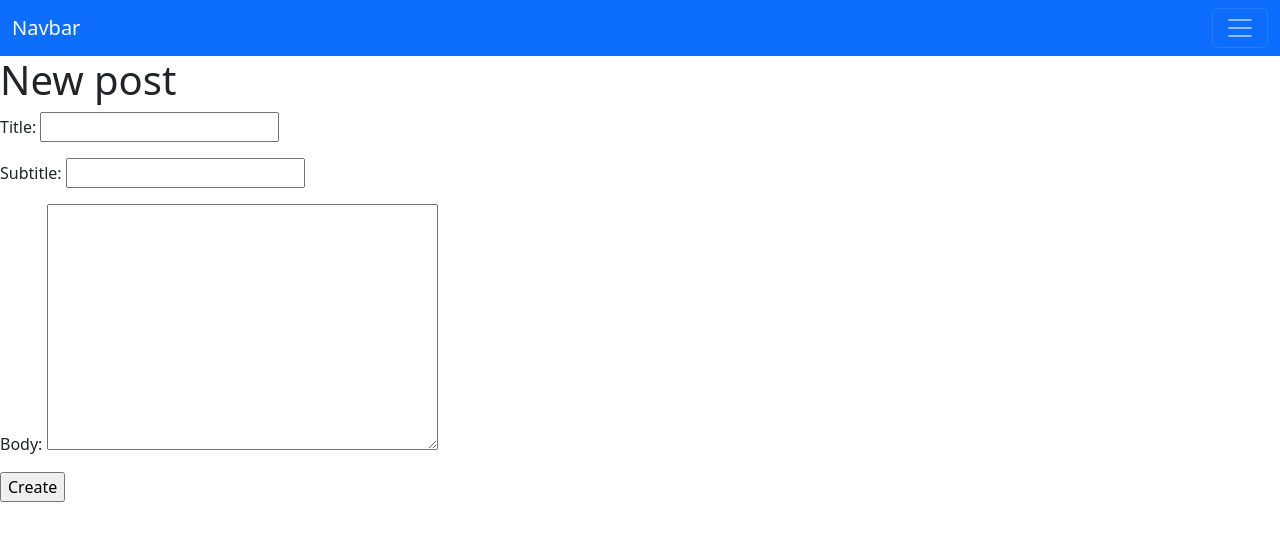
After one commit to julianll1202/FSDI_113_Class_03, a Django app: page /posts/new/ in a window 1280 px wide. The commit adds this page. Shown: the top 541 px of the page. Run offline with Django 4.2, Linux system fonts and the light colour scheme.

Commit message:
Added new post, list and detail views

```diff
--- a/config/urls.py
+++ b/config/urls.py
@@ -19,5 +19,5 @@ from django.urls import path, include
 urlpatterns = [
     path('admin/', admin.site.urls),
     path('', include('pages.urls')),
-    path('/posts', include('posts.urls')),
+    path('posts/', include('posts.urls')),
 ]
--- a/posts/urls.py
+++ b/posts/urls.py
@@ -1,6 +1,8 @@
 from django.urls import path
-from .views import PostListView
+from .views import PostListView, PostDetailView, PostCreateView
 
 urlpatterns = [
     path('list/', PostListView.as_view(), name='list'),
+    path('details/<int:pk>/', PostDetailView.as_view(), name='detail'),
+    path('new/', PostCreateView.as_view(), name='new'),
 ]
--- a/posts/views.py
+++ b/posts/views.py
@@ -1,4 +1,17 @@
+from django.views.generic import ListView, DetailView
 from django.views.generic import CreateView
+from .models import Post
 
-class PostListView(CreateView):
+
+class PostListView(ListView):
     template_name = "posts/list.html"
+    model = Post
+
+class PostDetailView(DetailView):
+    template_name = "posts/detail.html"
+    model = Post
+
+class PostCreateView(CreateView):
+    template_name = "posts/new.html"
+    model = Post
+    fields = ['title', 'subtitle', 'body']
--- a/templates/base.html
+++ b/templates/base.html
@@ -15,7 +15,7 @@
 <body>
     <nav class="navbar navbar-dark bg-primary">
         <div class="container-fluid">
-            <a class="navbar-brand" href="#">Navbar</a>
+            <a class="navbar-brand" href="{% url 'home' %}">Navbar</a>
             <button class="navbar-toggler" type="button" data-bs-toggle="collapse" data-bs-target="#navbarNavAltMarkup" aria-controls="navbarNavAltMarkup" aria-expanded="false" aria-label="Toggle navigation">
             <span class="navbar-toggler-icon"></span>
             </button>
@@ -24,6 +24,7 @@
                 <a class="nav-link active" aria-current="page" href="{% url 'home' %}">Home</a>
                 <a class="nav-link" href="{% url 'list' %}">List</a>
                 <a class="nav-link" href="{% url 'about' %}">About</a>
+                <a class="nav-link" href="{% url 'new' %}">New post</a>
             </div>
             </div>
         </div>
--- a/templates/posts/list.html
+++ b/templates/posts/list.html
@@ -7,7 +7,7 @@
 <ul>
     {% for post in post_list %}
     <li>
-        {{post.title}}
+        <a href="{% url 'detail' post.id %}">{{post.title}}</a>
     </li>
     {% endfor %}
 </ul>
--- /dev/null
+++ b/templates/posts/new.html
@@ -0,0 +1,14 @@
+{% extends 'base.html' %}
+
+{% block title %}New Post{% endblock title %}
+
+{% block content %}
+<h1>New post</h1>
+<div class="post-form">
+    <form method="POST">
+        {% csrf_token %}
+        {{ form.as_p }}
+        <input type="submit" value="Create">
+    </form>
+</div>
+{% endblock content %}
```
Also changed, not shown: templates/posts/detail.html (added, +10 -0 lines), db.sqlite3.
